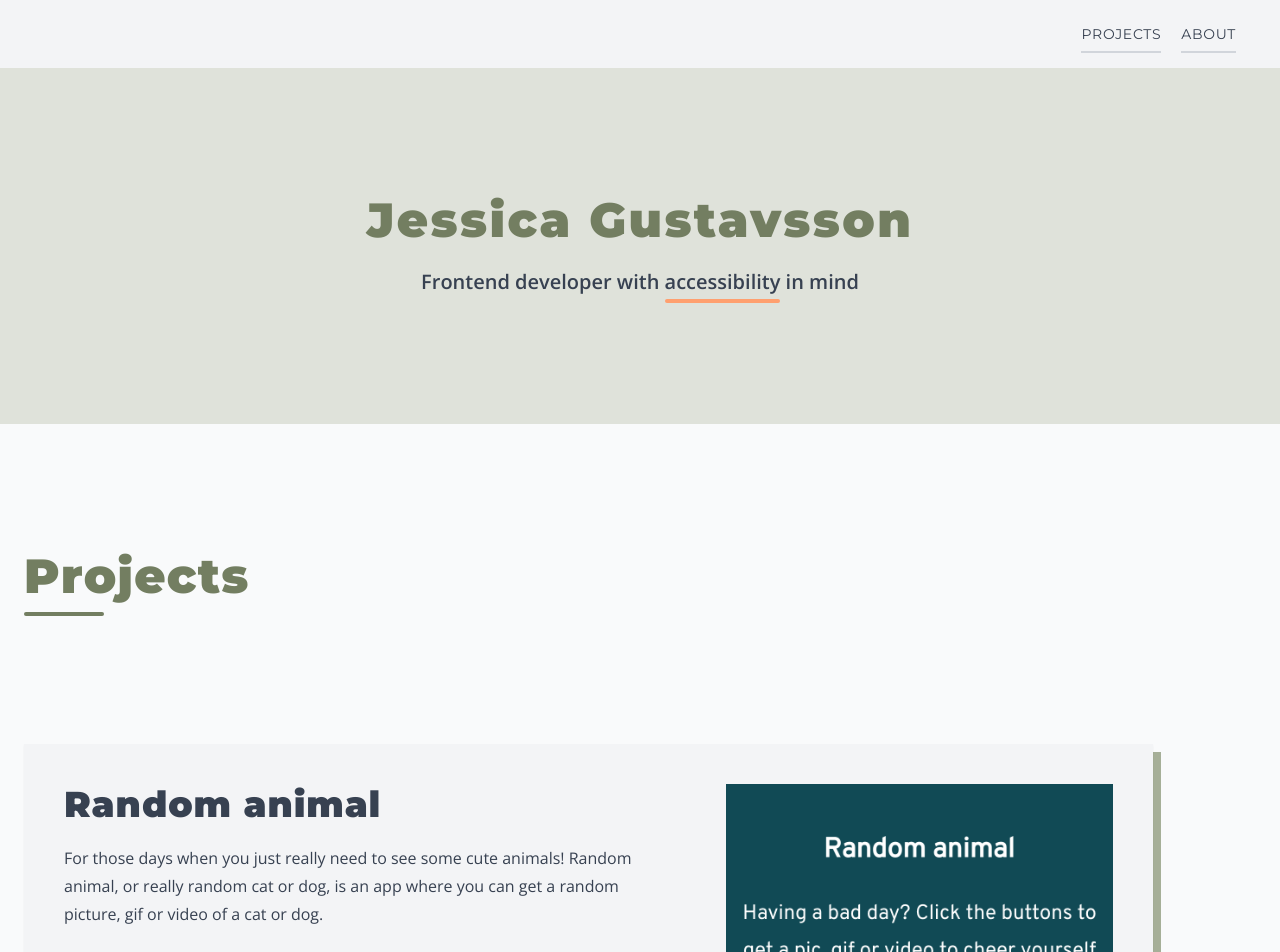
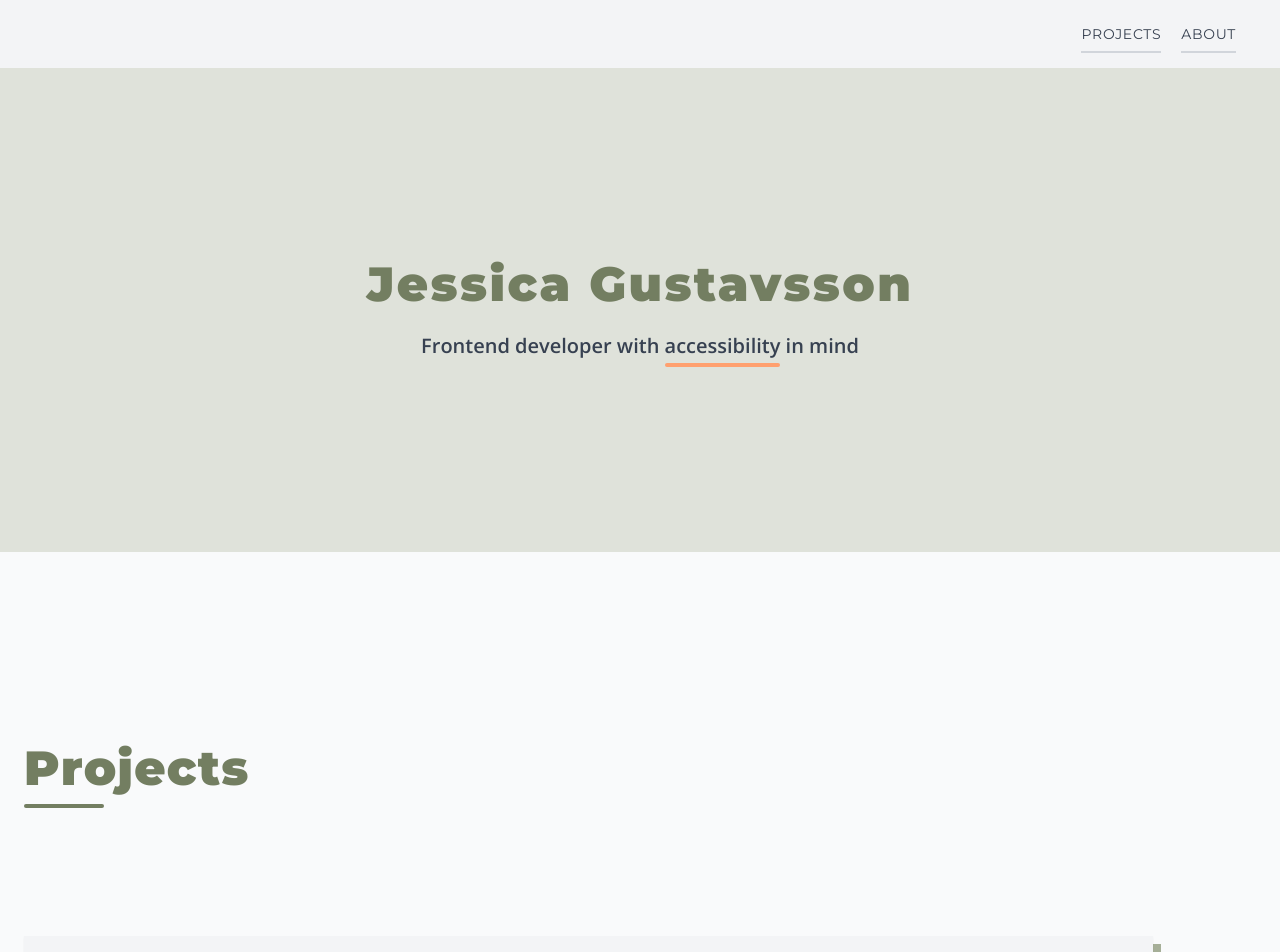
Before and after one commit to jdagmar/jdagmar.github.io, a React (Create React App) app: page / in a window 1280 px wide. Shown: the top 952 px of the page. Built offline with nearby package versions, Linux system fonts and the light colour scheme.

Commit message:
Increase spacings

```diff
--- a/src/components/AboutSection.tsx
+++ b/src/components/AboutSection.tsx
@@ -7,7 +7,7 @@ export const AboutSection = () => {
   return (
     <section id="about" className="anchor-stop">
       <div className="bg-swamp-green-200">
-        <div className="max-w-7xl m-auto pb-12 pt-24 px-4 lg:px-10">
+        <div className="max-w-7xl m-auto pb-20 pt-24 px-4 lg:px-10">
           <SectionHeading text="About" />
           <div className="flex justify-between lg:flex-row flex-col-reverse mt-20 w-full my-4">
             <div className="max-w-3xl">
@@ -21,7 +21,7 @@ export const AboutSection = () => {
               </p>
               <SkillsList />
               <div className="mt-16">
-                <h2 className="tracking-wide font-montserrat text-3xl font-black mb-4">
+                <h2 className="tracking-wide font-montserrat text-3xl font-black mb-5">
                   Where you can find me
                 </h2>
                 <Link
--- a/src/components/IntroHero.tsx
+++ b/src/components/IntroHero.tsx
@@ -1,7 +1,7 @@
 export const IntroHero = () => {
   return (
     <div className="bg-swamp-green-200">
-      <div className=" py-32 max-w-7xl m-auto px-4 lg:px-6 text-center">
+      <div className=" py-48 max-w-7xl m-auto px-4 lg:px-6 text-center">
         <h1 className="font-black tracking-wider font-montserrat text-swamp-green-600 text-3xl lg:text-5xl mb-6">
           Jessica Gustavsson
         </h1>
--- a/src/components/ProjectsSection.tsx
+++ b/src/components/ProjectsSection.tsx
@@ -5,7 +5,7 @@ import { SectionHeading } from '.';
 export const ProjectSection = () => {
   return (
     <section id="projects">
-      <div className="max-w-7xl m-auto pb-12 pt-32 px-4 lg:px-6">
+      <div className="max-w-7xl m-auto pb-12 pt-48 px-4 lg:px-6">
         <SectionHeading text="Projects" />
         <ProjectCards />
       </div>
```
